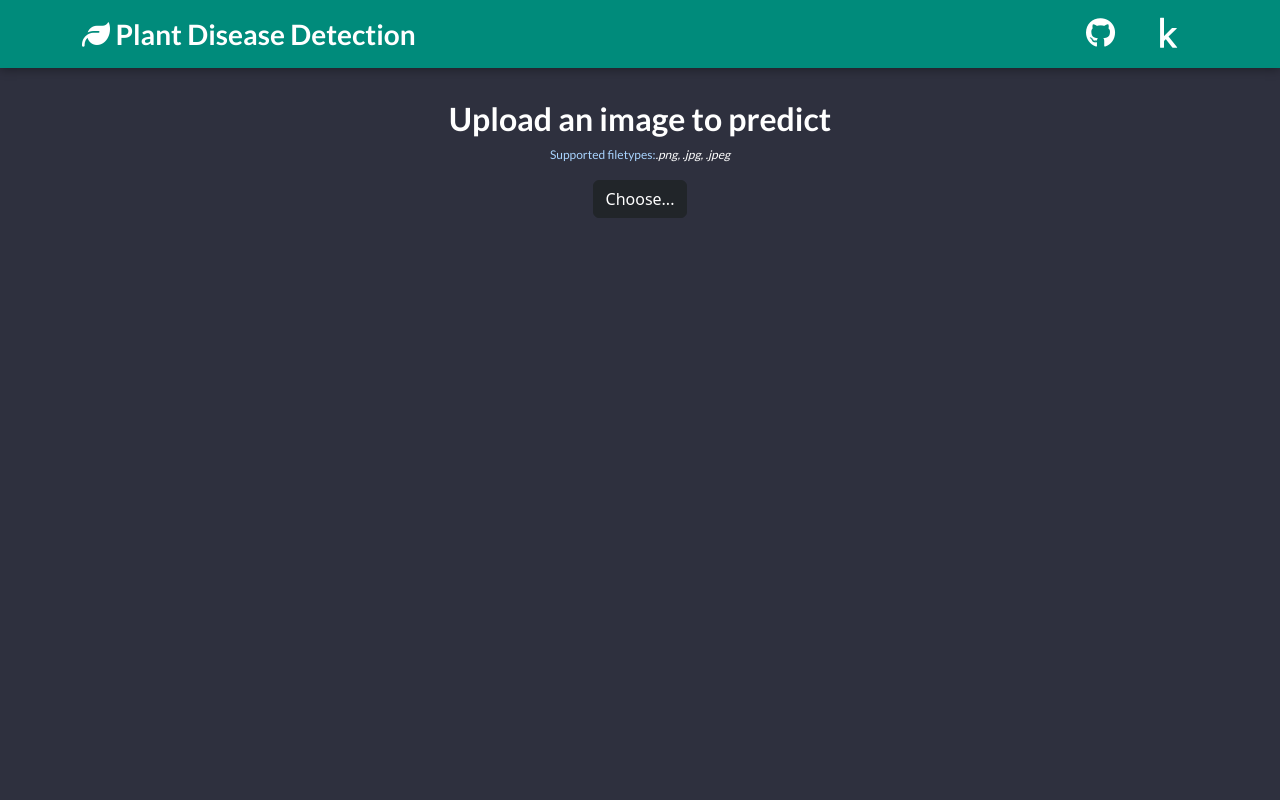
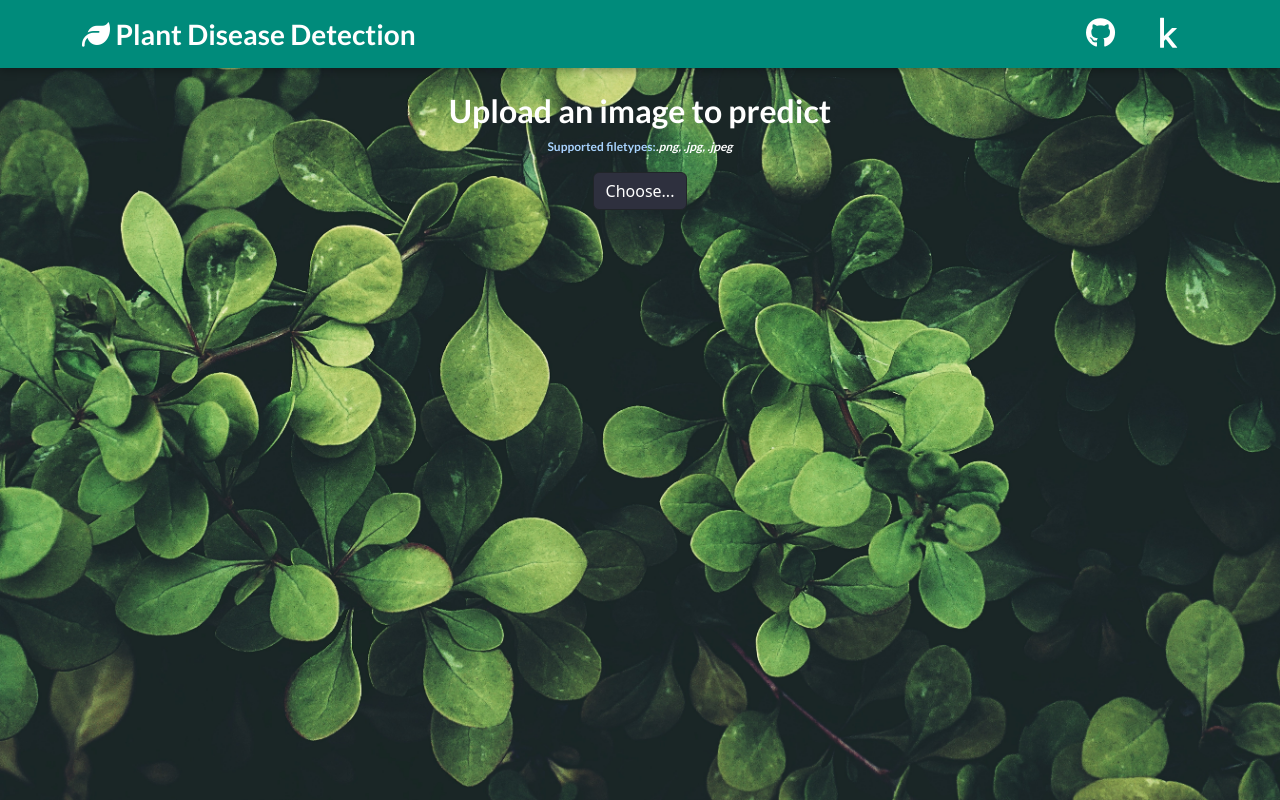
Before and after one commit to Subhadeep0506/plant-disease-detection, a Flask app: page / in a window 1280 px wide. Run offline with Flask 2, Linux system fonts and the light colour scheme; some libraries are stand-ins or nearby versions.

Commit message:
minor changes

```diff
--- a/static/css/main.css
+++ b/static/css/main.css
@@ -6,6 +6,13 @@
 
 body {
   background-color: #2e303e;
+  background-image: url(/static/background.jpg);
+  background-repeat: no-repeat;
+  background-size: cover;
+}
+
+#content {
+  padding: 1.5rem 1rem;
 }
 
 h2,
@@ -75,20 +82,24 @@ p {
 }
 
 .img-preview {
-  width: 256px;
-  height: 256px;
+  width: 300px;
+  height: 300px;
   position: relative;
   box-shadow: 0px 8px 24px 0px rgba(0, 0, 0, 0.3);
-  margin-top: 1em;
-  margin-bottom: 1em;
+  border-radius: 6px;
+  border: rgba(171, 171, 171, 0.3) solid 0.8px;
+  margin-top: 10px;
+  margin-bottom: 20px;
+  backdrop-filter: blur(20px);
 }
 
 .img-preview > div {
   width: 100%;
   height: 100%;
-  background-size: 256px 256px;
+  background-size: 260px 260px;
   background-repeat: no-repeat;
   background-position: center;
+  border-radius: 6px;
 }
 
 input[type="file"] {
@@ -107,6 +118,14 @@ input[type="file"] {
 .submit-btn:hover {
   color: #ffffff;
   background: #00d3be;
+}
+
+.choose-image {
+  background: #2e303e;
+}
+
+.choose-image:hover {
+  background: #414357;
 }
 
 .favicon {
@@ -136,5 +155,26 @@ input[type="file"] {
 
 .short-text {
   font-size: 12px;
+  font-weight: bold;
   color: #a9d4ff;
 }
+
+#results {
+  box-shadow: 0px 8px 24px 0px rgba(0, 0, 0, 0.3);
+  -webkit-backdrop-filter: blur(5px);
+  backdrop-filter: blur(20px);
+  border-radius: 6px;
+  border: rgba(171, 171, 171, 0.3) solid 0.8px;
+}
+
+#result {
+  padding-top: 10px;
+  padding-left: 10px;
+  padding-right: 10px;
+}
+
+#prediction {
+  padding-bottom: 10px;
+  padding-left: 10px;
+  padding-right: 10px;
+}
--- a/static/js/main.js
+++ b/static/js/main.js
@@ -1,6 +1,7 @@
 $(document).ready(function () {
   $(".image-section").hide();
   $(".loader").hide();
+  $("#results").hide();
   $("#result").hide();
   $("#probability").hide();
 
@@ -23,6 +24,7 @@ $(document).ready(function () {
     $("#btn-predict").show();
     $("#result").text("");
     $("#probability").text("");
+    $("#results").hide();
     $("#result").hide();
     $("#probability").hide();
     readURL(this);
@@ -44,6 +46,7 @@ $(document).ready(function () {
       async: true,
       success: function (data) {
         $(".loader").hide();
+        $("#results").fadeIn(300);
         $("#result").fadeIn(300);
         $("#probability").fadeIn(300);
         $("#result").text(" Result:  " + data.predict);
--- a/templates/base.html
+++ b/templates/base.html
@@ -53,9 +53,7 @@
       </div>
     </nav>
     <div class="container">
-      <div id="content" style="margin-top: 2em">
-        {% block content %}{% endblock %}
-      </div>
+      <div id="content">{% block content %}{% endblock %}</div>
     </div>
   </body>
 
--- a/templates/index.html
+++ b/templates/index.html
@@ -10,7 +10,9 @@
 
 <div class="d-flex justify-content-center align-items-center flex-column">
   <form id="upload-file" method="post" enctype="multipart/form-data">
-    <label for="imageUpload" class="btn btn-dark"> Choose... </label>
+    <label for="imageUpload" class="btn btn-dark choose-image">
+      Choose...
+    </label>
     <input
       type="file"
       name="file"
@@ -19,7 +21,7 @@
     />
   </form>
   <div class="image-section" style="display: none">
-    <div class="img-preview p-2">
+    <div class="img-preview p-1">
       <div id="imagePreview"></div>
     </div>
     <div class="d-flex justify-content-center">
@@ -35,6 +37,10 @@
 
   <div class="loader" style="display: none"></div>
 
+  <div
+    class="d-flex justify-content-center align-items-center flex-column"
+    id="results"
+  >
     <h3 id="result">
       <span> </span>
     </h3>
@@ -42,5 +48,6 @@
       <span> </span>
     </h3>
   </div>
+</div>
 
 {% endblock %}
```
Also changed, not shown: static/background.jpg (added), 1 other file. Lines whose indentation alone changed are shown as unchanged.
